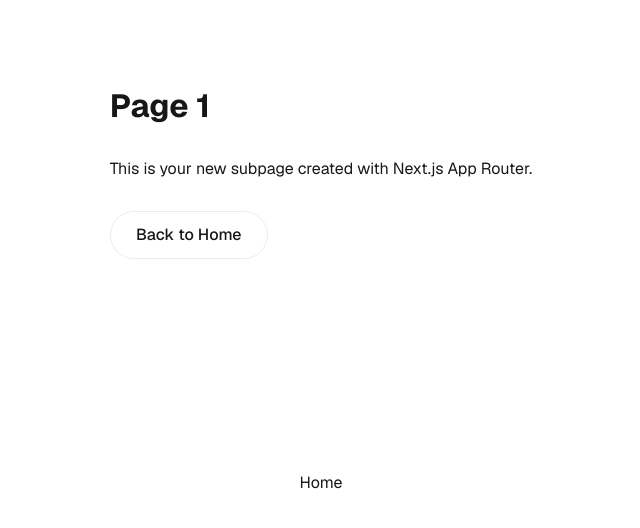
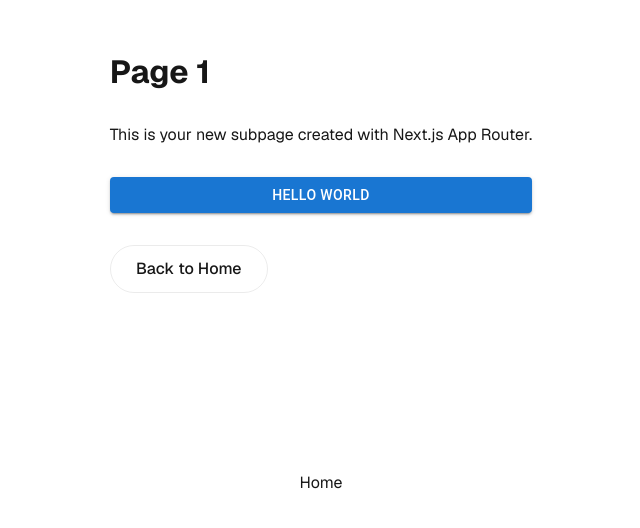
Before and after one commit to YuichiYH/Pi-PsicoSoft, a Next.js app: page /page1 in a window 1280 px wide. Shown: the part 228-756 px from the top of the page, without its empty margins (319-959 px from the left). Built offline with nearby package versions, Linux system fonts and the light colour scheme.

Commit message:
feat: adicionou MUI

```diff
--- a/src/app/page1/page.tsx
+++ b/src/app/page1/page.tsx
@@ -1,6 +1,7 @@
 import Image from "next/image";
 import Link from "next/link";
 import styles from "../page.module.css";
+import Button from '@mui/material/Button';
 
 export default function Page1() {
   return (
@@ -8,6 +9,7 @@ export default function Page1() {
       <main className={styles.main}>
         <h1>Page 1</h1>
         <p>This is your new subpage created with Next.js App Router.</p>
+        <Button variant="contained">Hello World</Button>
 
         <div className={styles.ctas}>
           <Link href="/" className={styles.secondary}>
```
Also changed, not shown: package.json (+7 -4 lines), 1 other file (tests, documents, lock files or other folders).
